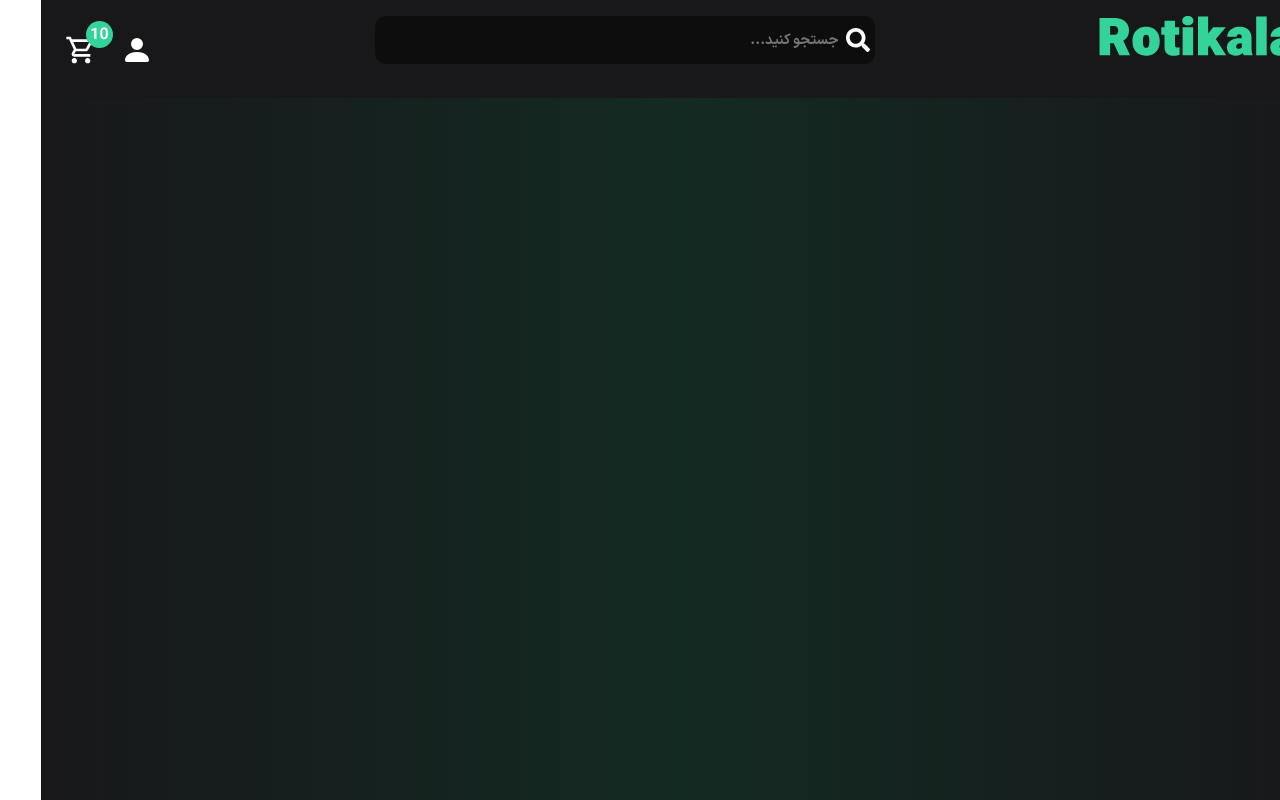
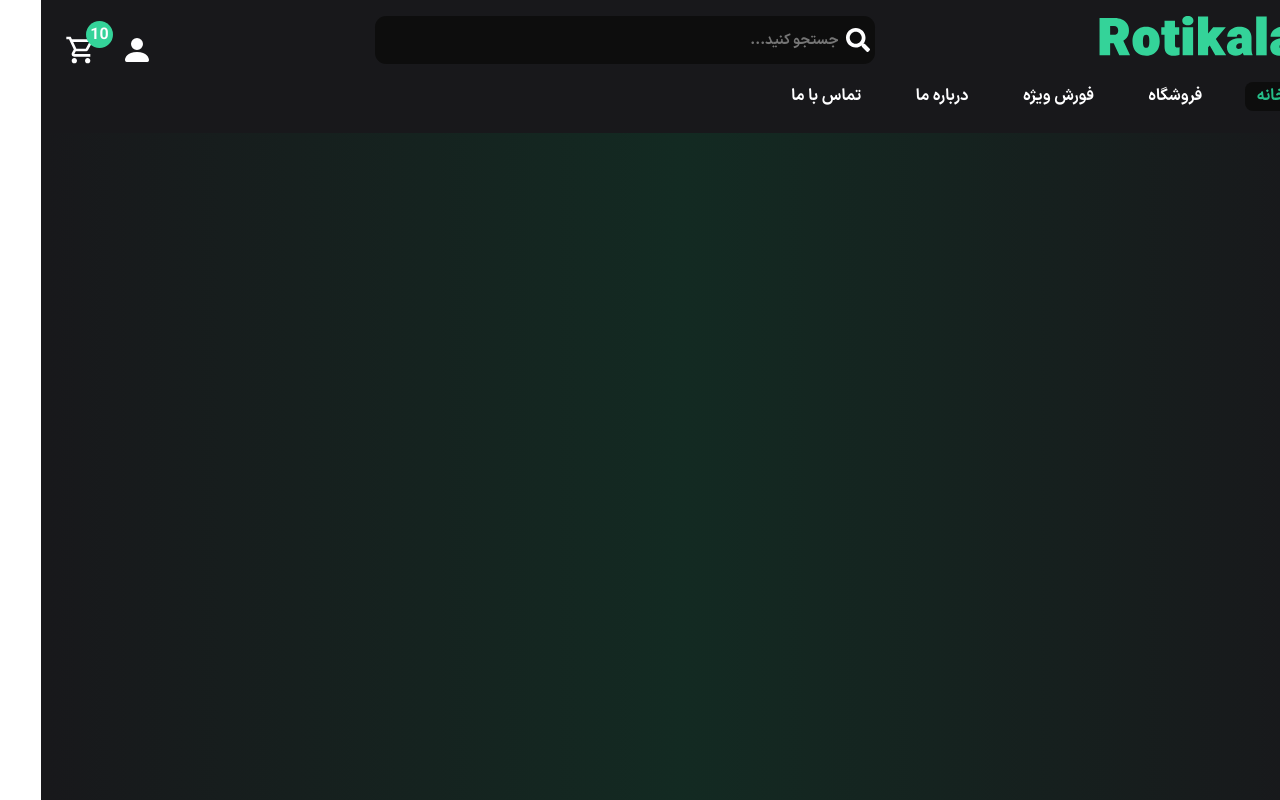
Before and after one commit to mohammadmehdidalvandii/RotiKala, a React (Vite) app: page / in a window 1280 px wide. Built offline with nearby package versions, Linux system fonts and the light colour scheme.

Commit message:
create section navbar and menu Responsive

```diff
--- a/src/components/module/Header/Header.jsx
+++ b/src/components/module/Header/Header.jsx
@@ -1,3 +1,4 @@
+import Navbar from '../Navbar/Navbar'
 import Topbar from '../Topbar/Topbar'
 import './Header.css'
 
@@ -5,6 +6,7 @@ function Header() {
   return (
     <section className="header">
         <Topbar/>
+        <Navbar/>
     </section>
   )
 }
--- /dev/null
+++ b/src/components/module/Navbar/Navbar.css
@@ -0,0 +1,82 @@
+.navBar{
+    display: block;
+    margin-bottom: 0.4rem;
+}
+.navbar_wrapper{
+    display: block;
+    position: relative;
+    width: 100%;
+}
+.navbar_items{
+    display: flex;
+}
+.navbar_item{
+    margin-left: 2rem;
+}
+.navbar_item_link{
+display: block;
+text-decoration: none;
+color: var(--color-white);
+padding: 0.4rem 0.7rem;
+border-radius: 0.5rem;
+transition: all 0.3s ease-in;
+}
+.navbar_item_link:hover{
+    color: var(--color-green-2);
+}
+.navbar_item_linkActive{
+    color: var(--color-green-2);
+    background-color: var(--color-black-1);
+}
+
+
+
+
+.navbar_icon{
+    display: flex;
+    justify-content: center;
+    align-items: center;
+    width: 3rem;
+    height: 3rem;
+    font-size: 2rem;
+    margin-top: 1rem;
+    background-color: var(--color-black-1);
+    border-radius: 0.5rem;
+    cursor: pointer;
+    transition: all 0.3s ease-in;
+}
+.navbar_icon:hover{
+    color: var(--color-green-2);
+}
+.navbarRes{
+    display: block;
+    margin-top: 1rem;
+    width: 100%;
+    padding: 1rem;
+    border-radius: 0.5rem;
+    background-color: var(--color-black-1);
+    position: absolute;
+}
+.navbarRes_items{
+    display: block;
+}
+.navbarRes_item{
+    margin-bottom: 1rem;
+}
+.navbarRes_item_link{
+    display: block;
+    width: 100%;
+    text-decoration: none;
+    color: var(--color-white);
+    padding: 0.4rem 0.6rem;
+    border-radius: 0.5rem;
+    transition: all 0.3s ease-in;
+}
+.navbarRes_item_link:hover{
+    color: var(--color-green-2);
+    background-color: var(--color-black-2);
+}
+.navbarRes_item_linkActive{
+    color: var(--color-green-2);
+    background-color: var(--color-black-2);
+}
--- /dev/null
+++ b/src/components/module/Navbar/Navbar.jsx
@@ -0,0 +1,83 @@
+import './Navbar.css'
+import { NavLink, useLocation } from 'react-router-dom'
+import { FaBars, FaTimes  } from "react-icons/fa";
+import { useEffect, useState } from 'react';
+
+
+function Navbar() {
+    const [showMenu ,setShowMenu] = useState(false)
+    const [activeMenu , setActiveMenu] =useState('/')
+    const location = useLocation()
+    useEffect(()=>{
+        const pathName = location.pathname
+        setActiveMenu(pathName)
+        setShowMenu(false)
+        window.scroll(0,0)
+    },[location])
+    const showMenuHandler = ()=>{
+        setShowMenu(!showMenu)
+    }
+
+  return (
+    <section className="navBar">
+        <div className="navbar_wrapper">
+            <ul className="navbar_items d-lg-flex d-none">
+                <li className="navbar_item">
+                    <NavLink to='/' className={`navbar_item_link ${activeMenu === '/' ?"navbar_item_linkActive":""}`}>خانه</NavLink>
+                </li>
+                <li className="navbar_item">
+                    <NavLink to='/Product' className={`navbar_item_link ${activeMenu === '/Product' ?"navbar_item_linkActive":""}`}>فروشگاه</NavLink>
+                </li>
+                <li className="navbar_item">
+                    <NavLink to='/sp_product' className={`navbar_item_link ${activeMenu === '/Sp-product' ?"navbar_item_linkActive":""}`}>فورش ویژه</NavLink>
+                </li>
+                <li className="navbar_item">
+                    <NavLink to='/About' className={`navbar_item_link ${activeMenu === '/About' ?"navbar_item_linkActive":""}`}>درباره ما</NavLink>
+                </li>
+                <li className="navbar_item">
+                    <NavLink to='/Contact' className={`navbar_item_link ${activeMenu === '/Contact' ?"navbar_item_linkActive":""}`}>تماس با ما</NavLink>
+                </li>
+            </ul>
+             {showMenu?(
+                  <span className="navbar_icon d-lg-none " onClick={showMenuHandler}>
+                    <FaTimes />
+                 </span>
+               ):(
+                 <span className="navbar_icon d-lg-none " onClick={showMenuHandler}>
+                  <FaBars/>
+                 </span>
+                 )}
+
+            {showMenu && (
+            <div className="navbarRes d-lg-none ">
+                <ul className="navbarRes_items">
+                    <li className="navbarRes_item">
+                        <NavLink to='/' className={`navbarRes_item_link ${activeMenu === '/' ?"navbarRes_item_linkActive":""}`}>خانه</NavLink>
+                    </li>
+                    <li className="navbarRes_item">
+                        <NavLink to='/Product' className={`navbarRes_item_link ${activeMenu === '/Product' ?"navbarRes_item_linkActive":""}`}>فروشگاه</NavLink>
+                    </li>
+                    <li className="navbarRes_item">
+                        <NavLink to='/Sp-product' className={`navbarRes_item_link ${activeMenu === '/Sp-product' ?"navbarRes_item_linkActive":""}`}>فروش ویژه</NavLink>
+                    </li>
+                    <li className="navbarRes_item">
+                        <NavLink to='/About' className={`navbarRes_item_link ${activeMenu === '/About' ?"navbarRes_item_linkActive":""}`}>درباره ما</NavLink>
+                    </li>
+                    <li className="navbarRes_item">
+                        <NavLink to='/Contact' className={`navbarRes_item_link ${activeMenu === '/Contact' ?"navbarRes_item_linkActive":""}`}>تماس با ما</NavLink>
+                    </li>
+                    <li className="navbarRes_item">
+                        <NavLink to='/Login' className={`navbarRes_item_link ${activeMenu === '/Login' ?"navbarRes_item_linkActive":""}`}>ورود</NavLink>
+                    </li>
+                    <li className="navbarRes_item">
+                        <NavLink to='/Register' className={`navbarRes_item_link ${activeMenu === '/Register' ?"navbarRes_item_linkActive":""}`}>ثبت نام</NavLink>
+                    </li>
+                </ul>
+            </div>
+            )}
+        </div>
+    </section>
+  )
+}
+
+export default Navbar
```
